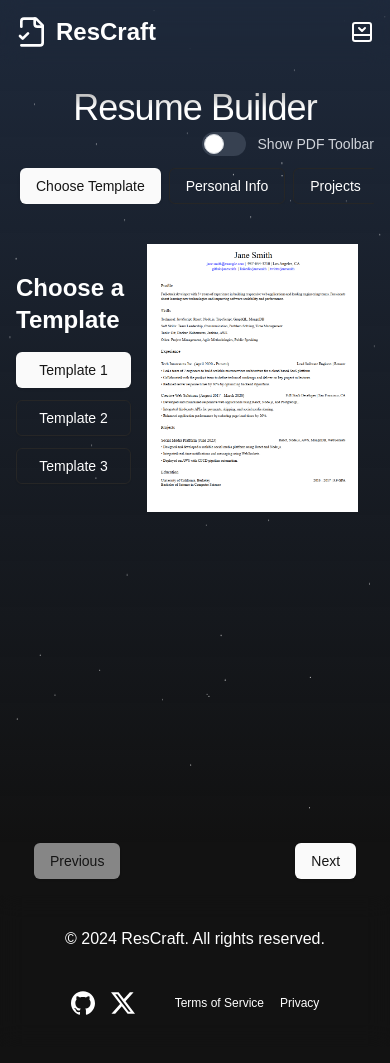
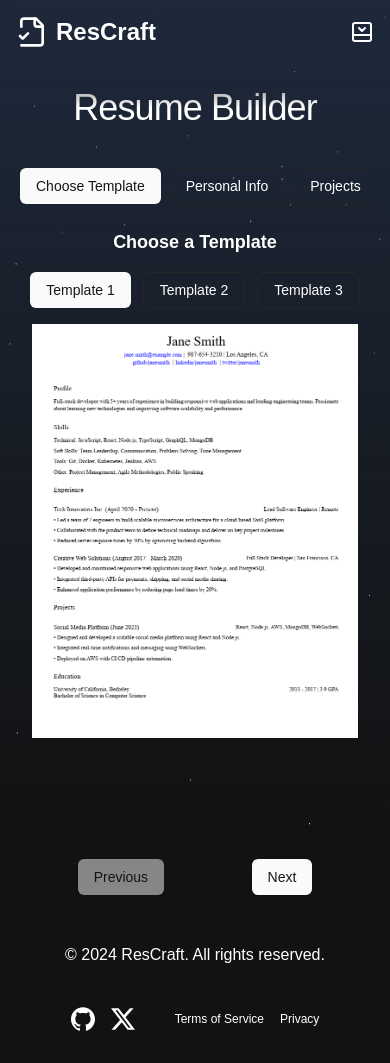
Before and after one commit to makkarankush68/ResCraft, a Next.js app: page /resume in a window 390 px wide. Built offline with nearby package versions, Linux system fonts and the light colour scheme; what @react-pdf/renderer would draw is missing.

Commit message:
ui fixes

```diff
--- a/components/ChooseTemplate.tsx
+++ b/components/ChooseTemplate.tsx
@@ -10,10 +10,10 @@
   setSelectedTemplate: (value: number) => void;
 }) => {
   return (
-    <div className="mx-auto flex w-full items-center justify-around">
-      <div>
-        <h2 className="mb-4 text-2xl font-semibold">Choose a Template</h2>
-        <div className="flex flex-col gap-3">
+    <div className="mx-auto flex max-md:flex-col w-full items-center justify-around">
+      <div >
+        <h2 className="mb-4 text-lg sm:text-2xl font-semibold text-center max-w-full">Choose a Template</h2>
+        <div className="flex md:flex-col gap-3 max-w-[90vw] scrollbar-hide overflow-x-scroll">
           <Button
             onClick={() => setSelectedTemplate(1)}
             variant={selectedTemplate === 1 ? 'default' : 'outline'}
--- a/components/sections/ResumeBuilder.tsx
+++ b/components/sections/ResumeBuilder.tsx
@@ -137,7 +137,12 @@
       <div className="relative pb-10">
         <h1 className="relative bg-gradient-to-b from-neutral-400 via-white to-white bg-clip-text text-center text-4xl font-medium tracking-tight text-transparent md:text-5xl">
           Resume Builder
-          <label className="absolute -bottom-10 right-0 inline-flex -translate-y-1/2 cursor-pointer items-center md:top-1/2">
+          <label
+            className={
+              'absolute -bottom-10 right-0 inline-flex -translate-y-1/2 cursor-pointer items-center md:top-1/2' +
+              (step === 0 ? ' hidden' : '')
+            }
+          >
             <input
               type="checkbox"
               checked={showPDFToolbar}
@@ -165,13 +170,36 @@
           ))}
         </div>
       </div>
+
       <div className={'grid gap-4 ' + (step === 0 ? 'grid-cols-1' : 'lg:grid-cols-2')}>
         <div className="flex min-h-[70vh] flex-col justify-between">{renderStep()}</div>
+        <div className="mx-auto mt-6 flex w-[90%] justify-between gap-2 max-lg:flex-col lg:hidden">
+          <div className="flex justify-around">
+            <Button onClick={() => setStep(step - 1)} disabled={step === 0}>
+              Previous
+            </Button>
+            <Button onClick={() => setStep(step + 1)} disabled={step === 6}>
+              {step === 5 ? 'Finish' : 'Next'}
+            </Button>
+          </div>
+          {!loading && step !== 0 && (
+            <PDFDownloadLink
+              document={renderResumePreview()}
+              fileName="resume.pdf"
+              className="flex h-full w-full items-center justify-center"
+            >
+              <Button>
+                Download PDF
+                <Download size={16} className="ml-2" />
+              </Button>
+            </PDFDownloadLink>
+          )}
+        </div>
         {!loading && step !== 0 && (
           <>
             <PDFViewer
               className={
-                'min-h-[70vh] w-full rounded-lg border-2 border-gray-200 ' +
+                'max-h-fit min-h-[50vh] w-full rounded-xl px-6 sm:min-h-[70vh] ' +
                 (showPDFToolbar ? ' ' : ' hidden')
               }
               showToolbar={true}
@@ -180,7 +208,7 @@
             </PDFViewer>
             <PDFViewer
               className={
-                'min-h-[70vh] w-full rounded-lg border-2 border-gray-200' +
+                'max-h-fit min-h-[50vh] w-full rounded-xl px-6 sm:min-h-[70vh] ' +
                 (showPDFToolbar ? ' hidden' : '')
               }
               showToolbar={false}
@@ -190,7 +218,8 @@
           </>
         )}
       </div>
-      <div className="mx-auto mt-6 flex w-[90%] justify-between">
+
+      <div className="mx-auto mt-6 flex w-[90%] justify-between max-lg:hidden">
         <Button onClick={() => setStep(step - 1)} disabled={step === 0}>
           Previous
         </Button>
```
